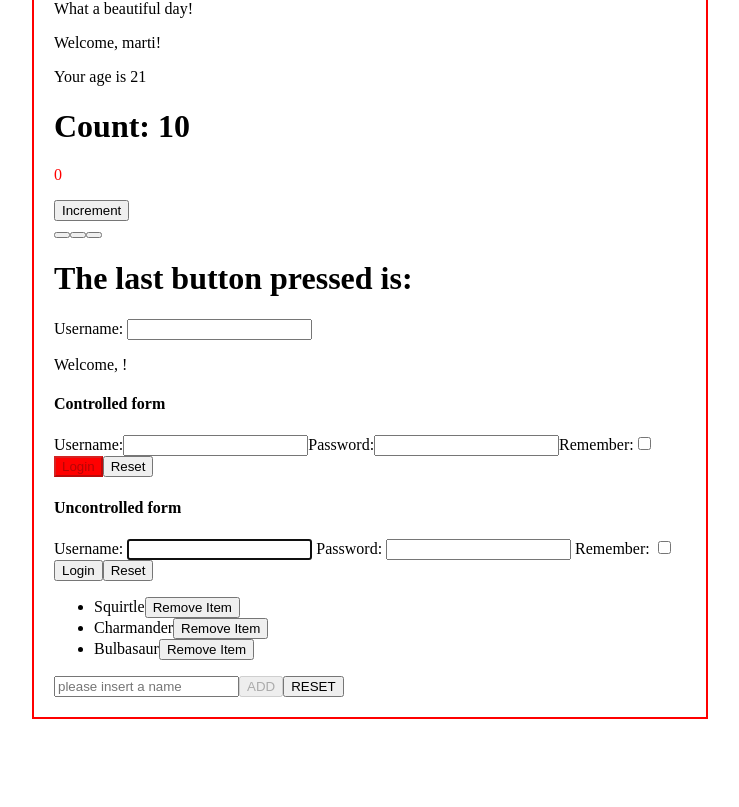
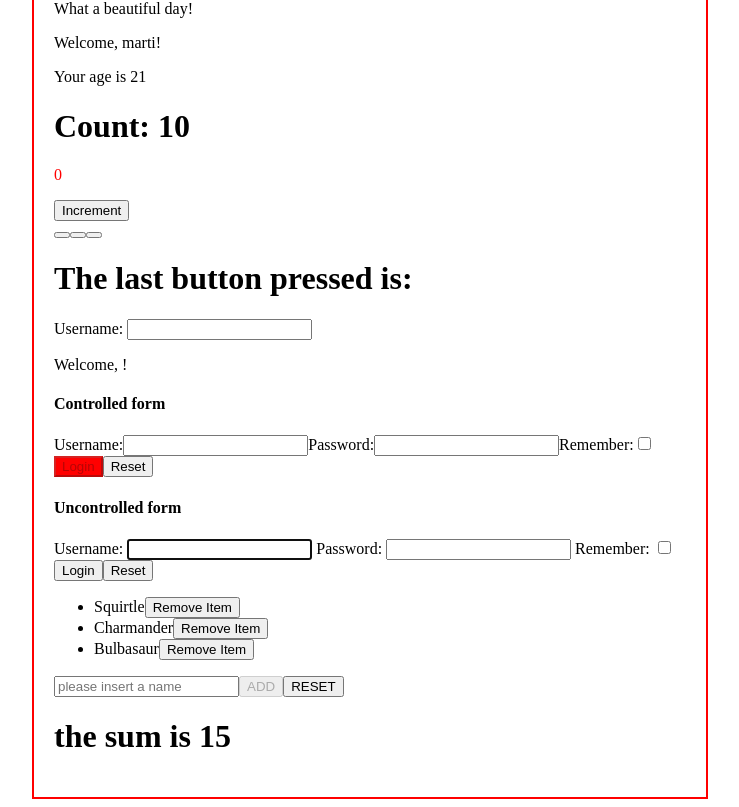
Before and after one commit to Martybb01/react-exercises, a React (Create React App) app: page / in a window 1280 px wide. Shown: the part 234-1041 px from the top of the page, without its empty margins (270-1009 px from the left). Before the commit the page ends 961 px from the top, so only its background shows below. Built offline with nearby package versions, Linux system fonts and the light colour scheme.

Commit message:
Sum function component

```diff
--- a/src/App.js
+++ b/src/App.js
@@ -12,6 +12,7 @@ import { LanguageContext } from "./LanguageContext";
 import { TodoList } from "./TodoList";
 import { UncontrolledLogin } from "./UncontrolledLogin";
 import { Welcome } from "./Welcome";
+import { Sum } from "./Sum";
 
 export class App extends React.Component {
   state = {
@@ -69,6 +70,7 @@ export class App extends React.Component {
             );
           }}
         ></TodoList>
+        <Sum numbers={[1, 2, 3, 4, 5]} />
       </Container>
     );
   }
--- /dev/null
+++ b/src/Sum.js
@@ -0,0 +1,10 @@
+export function Sum({ numbers }) {
+  return (
+    <h1>
+      the sum is{" "}
+      {numbers.reduce((total, current) => {
+        return total + current;
+      }, 0)}
+    </h1>
+  );
+}
```
